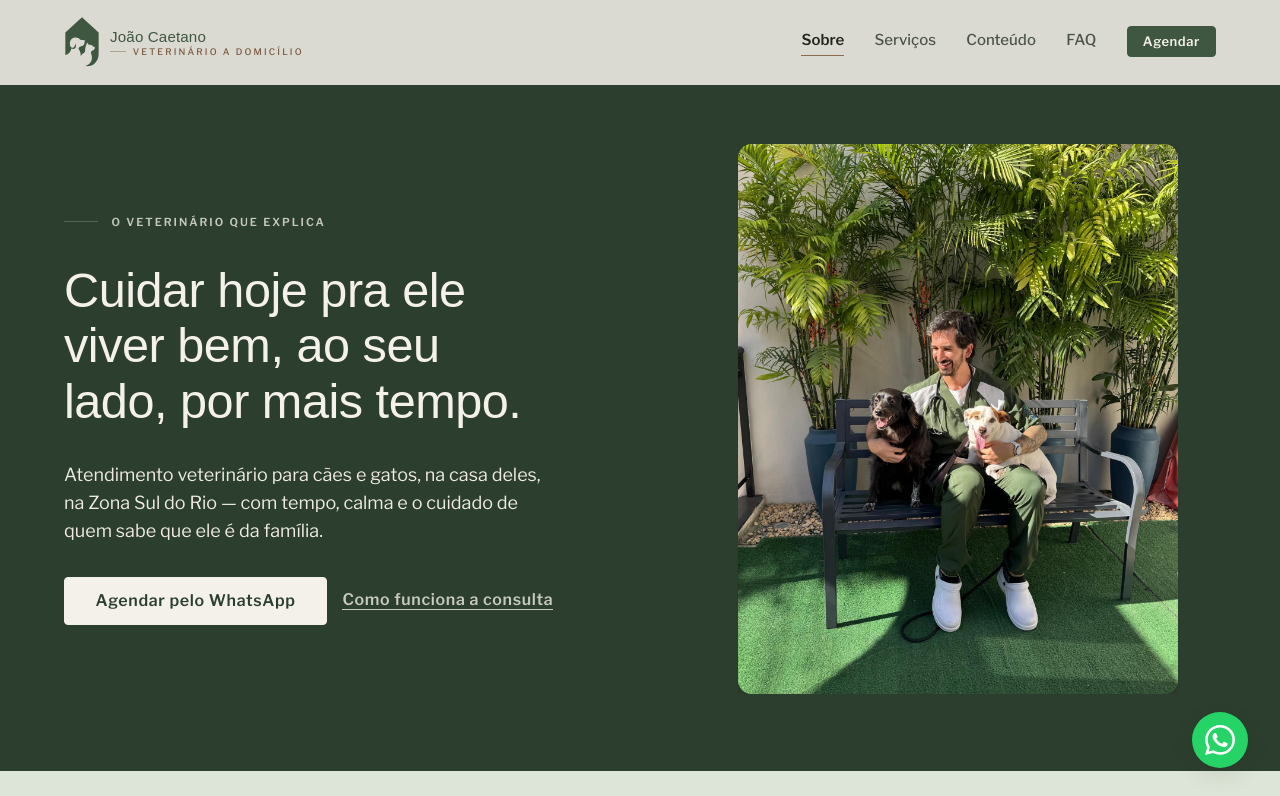
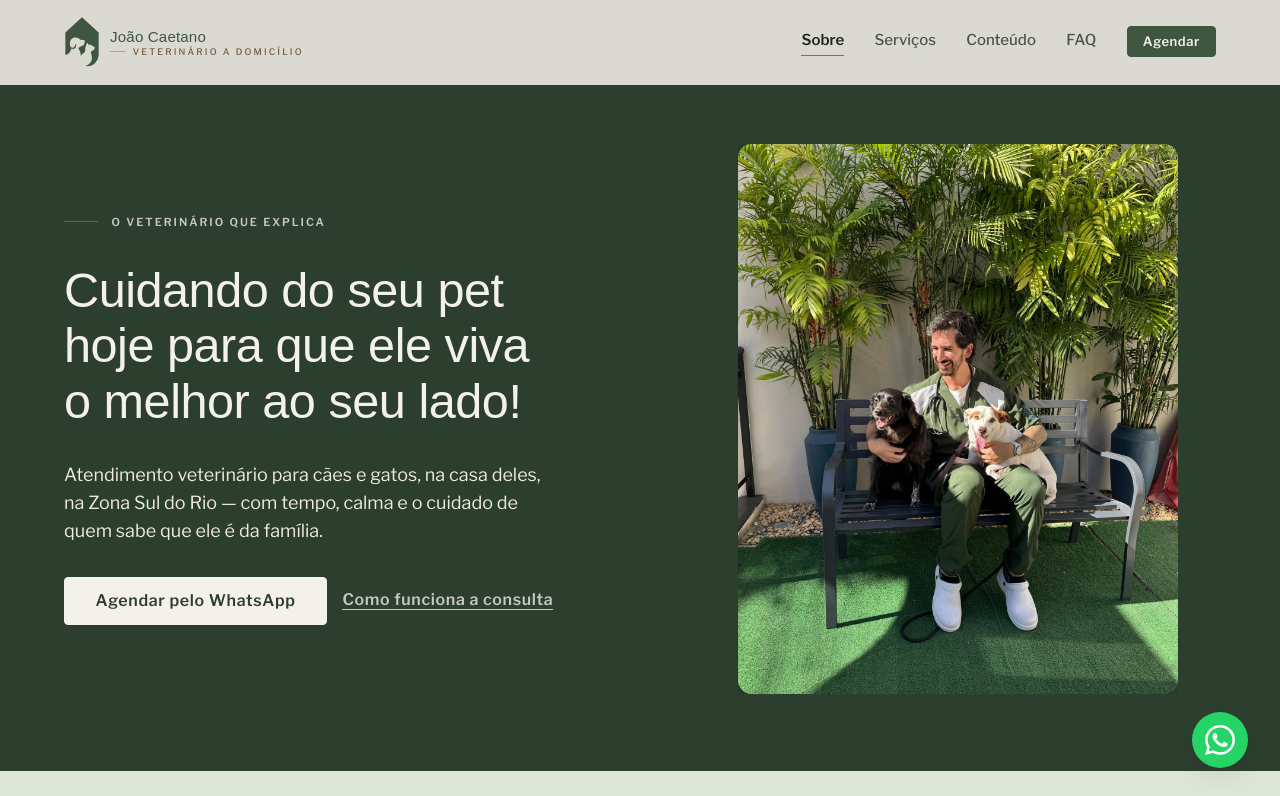
Before and after one commit to clintia-br/joao-caetano-site, a Next.js app: page / in a window 1280 px wide. Shown: the top 796 px of the page. Built offline with nearby package versions, Linux system fonts and the light colour scheme; a web font is replaced by a local one.

Commit message:
Hero headline: Cuidando do seu pet hoje para que ele viva o melhor ao seu lado
Co-Authored-By: Claude Fable 5.1 <noreply@anthropic.com>
Claude-Session: https://claude.ai/code/session_01GS98iNjf2sN7SM2uFiHWAS

```diff
--- a/src/components/site/HomeHero.tsx
+++ b/src/components/site/HomeHero.tsx
@@ -77,7 +77,7 @@ export function HomeHero() {
           trigger="load"
           delay={0.2}
         >
-          {"Cuidar hoje pra ele viver bem, ao seu lado, por mais tempo."}
+          {"Cuidando do seu pet hoje para que ele viva o melhor ao seu lado!"}
         </SplitHeading>
 
         {/* Regular weight throughout: a bold run in the middle of a lead
```
